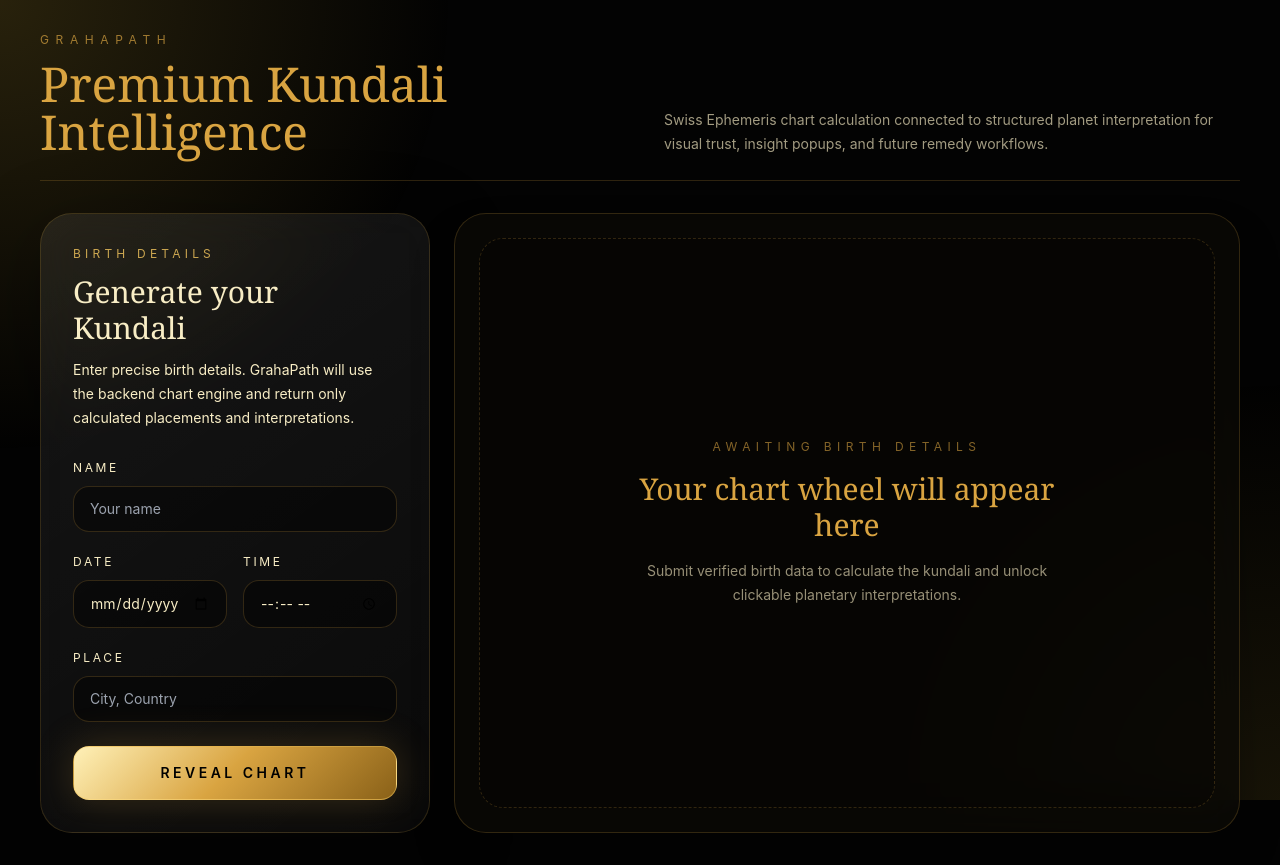
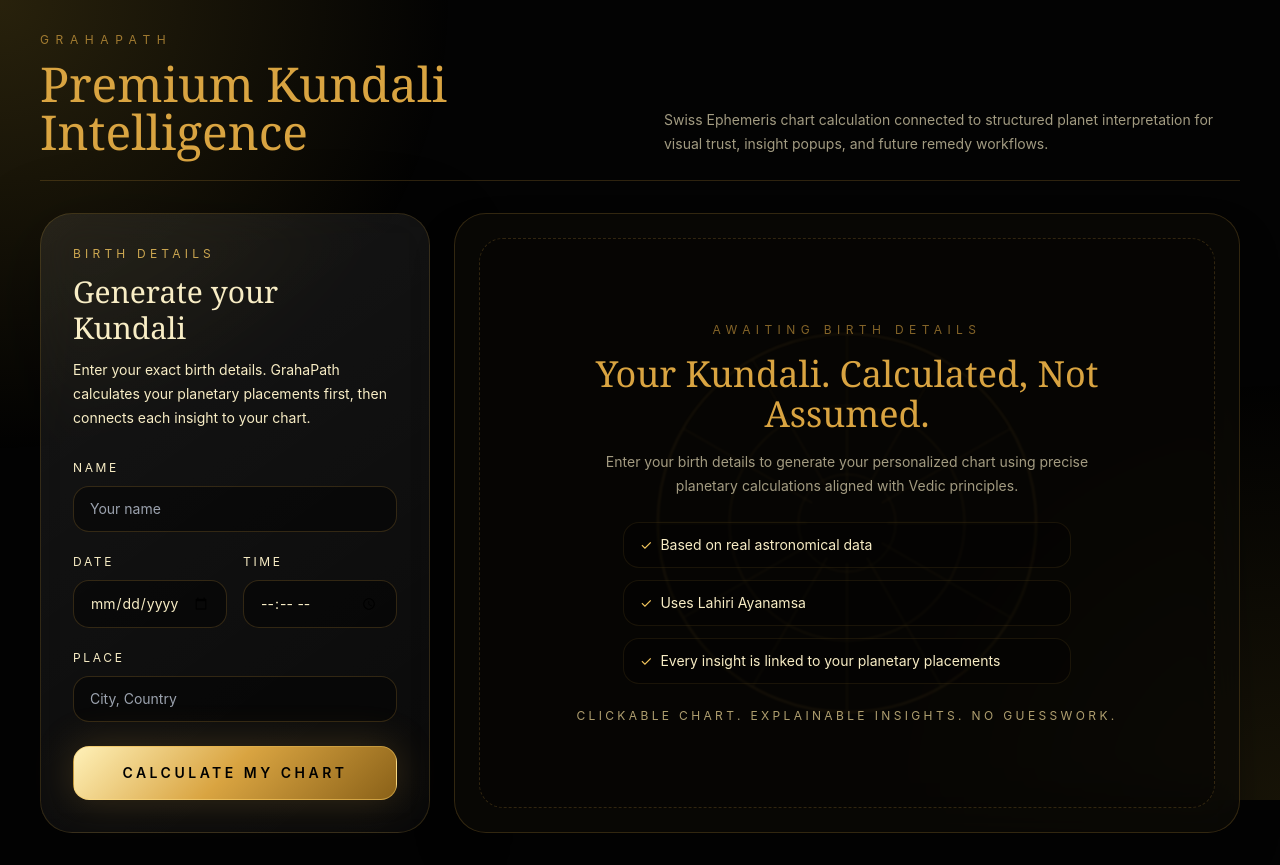
Before and after one commit to Titleshot/GrahaPath, a React (Vite) app in the folder frontend/: page / in a window 1280 px wide. Built offline with nearby package versions, Linux system fonts and the light colour scheme.

Commit message:
Improve pre-chart trust experience
Co-authored-by: Titleshot <Titleshot@users.noreply.github.com>

```diff
--- a/frontend/src/App.jsx
+++ b/frontend/src/App.jsx
@@ -129,21 +129,75 @@ export default function App() {
                   initial={{ opacity: 0 }}
                   animate={{ opacity: 1 }}
                   exit={{ opacity: 0 }}
-                  className="flex h-full min-h-[520px] items-center justify-center rounded-[1.5rem] border border-dashed border-gold/20 bg-black/20 p-8 text-center"
+                  className="relative flex h-full min-h-[520px] items-center justify-center overflow-hidden rounded-[1.5rem] border border-dashed border-gold/20 bg-black/20 p-8 text-center"
                 >
-                  <div className="max-w-md">
+                  <svg
+                    viewBox="0 0 300 300"
+                    aria-hidden="true"
+                    className="pointer-events-none absolute left-1/2 top-1/2 h-[430px] w-[430px] -translate-x-1/2 -translate-y-1/2 opacity-[0.09] blur-[1px]"
+                  >
+                    <circle cx="150" cy="150" r="132" fill="none" stroke="#d9a441" strokeWidth="1.2" />
+                    <circle cx="150" cy="150" r="82" fill="none" stroke="#d9a441" strokeWidth="0.7" />
+                    <circle cx="150" cy="150" r="34" fill="none" stroke="#d9a441" strokeWidth="0.6" />
+                    {Array.from({ length: 12 }, (_item, index) => {
+                      const angle = (index * 30 - 90) * (Math.PI / 180);
+                      const inner = {
+                        x: 150 + 28 * Math.cos(angle),
+                        y: 150 + 28 * Math.sin(angle)
+                      };
+                      const outer = {
+                        x: 150 + 132 * Math.cos(angle),
+                        y: 150 + 132 * Math.sin(angle)
+                      };
+
+                      return (
+                        <line
+                          key={index}
+                          x1={inner.x}
+                          y1={inner.y}
+                          x2={outer.x}
+                          y2={outer.y}
+                          stroke="#d9a441"
+                          strokeWidth="0.65"
+                        />
+                      );
+                    })}
+                  </svg>
+
+                  <div className="relative z-10 max-w-xl">
                     <p className="text-xs uppercase tracking-[0.45em] text-gold/60">
                       Awaiting Birth Details
                     </p>
-                    <h2 className="mt-4 font-serif text-3xl text-gold">
-                      Your chart wheel will appear here
+                    <h2 className="mt-4 font-serif text-3xl text-gold sm:text-4xl">
+                      Your Kundali. Calculated, Not Assumed.
                     </h2>
-                    <p className="mt-4 text-sm leading-6 text-ivory/60">
-                      Submit verified birth data to calculate the kundali and unlock clickable
-                      planetary interpretations.
+                    <p className="mx-auto mt-4 max-w-lg text-sm leading-6 text-ivory/65">
+                      Enter your birth details to generate your personalized chart using precise
+                      planetary calculations aligned with Vedic principles.
                     </p>
+
+                    <div className="mx-auto mt-6 grid max-w-md gap-3 text-left text-sm text-ivory/72">
+                      {[
+                        'Based on real astronomical data',
+                        'Uses Lahiri Ayanamsa',
+                        'Every insight is linked to your planetary placements'
+                      ].map((line) => (
+                        <div
+                          key={line}
+                          className="rounded-2xl border border-gold/10 bg-black/25 px-4 py-3"
+                        >
+                          <span className="mr-2 text-gold-300">✓</span>
+                          {line}
+                        </div>
+                      ))}
+                    </div>
+
+                    <p className="mt-6 text-xs uppercase tracking-[0.28em] text-gold-200/70">
+                      Clickable chart. Explainable insights. No guesswork.
+                    </p>
+
                     {error && (
-                      <p className="mt-5 rounded-2xl border border-red-400/30 bg-red-500/10 p-4 text-sm text-red-100">
+                      <p className="mx-auto mt-5 max-w-md rounded-2xl border border-red-400/30 bg-red-500/10 p-4 text-sm text-red-100">
                         {error}
                       </p>
                     )}
--- a/frontend/src/components/BirthDetailsForm.jsx
+++ b/frontend/src/components/BirthDetailsForm.jsx
@@ -16,8 +16,8 @@ function BirthDetailsForm({ formData, onChange, onSubmit, isLoading }) {
         <p className="text-xs uppercase tracking-[0.35em] text-gold-300/80">Birth Details</p>
         <h2 className="mt-3 font-serif text-3xl text-ivory-50">Generate your Kundali</h2>
         <p className="mt-3 text-sm leading-6 text-ivory-100/60">
-          Enter precise birth details. GrahaPath will use the backend chart engine and return only
-          calculated placements and interpretations.
+          Enter your exact birth details. GrahaPath calculates your planetary placements first,
+          then connects each insight to your chart.
         </p>
       </div>
 
@@ -78,7 +78,7 @@ function BirthDetailsForm({ formData, onChange, onSubmit, isLoading }) {
         disabled={isLoading}
         className="mt-6 w-full rounded-2xl border border-gold-300/50 bg-gold-gradient px-5 py-4 text-sm font-semibold uppercase tracking-[0.25em] text-black shadow-glow transition disabled:cursor-not-allowed disabled:opacity-60"
       >
-        {isLoading ? 'Calculating...' : 'Reveal Chart'}
+        {isLoading ? 'Calculating...' : 'Calculate My Chart'}
       </motion.button>
     </motion.form>
   );
```
Also changed, not shown: 5 other files (tests, documents, lock files or other folders).
